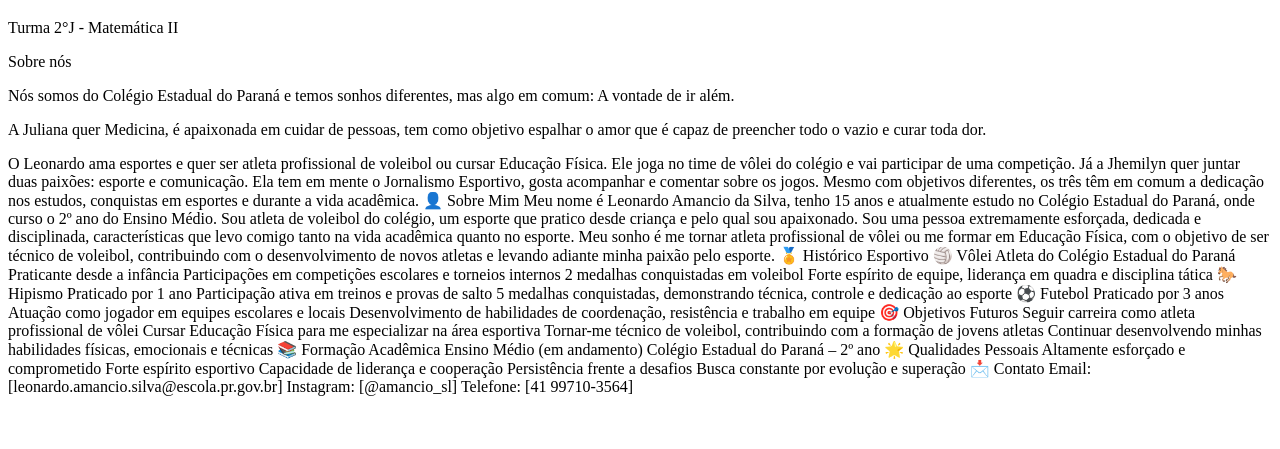
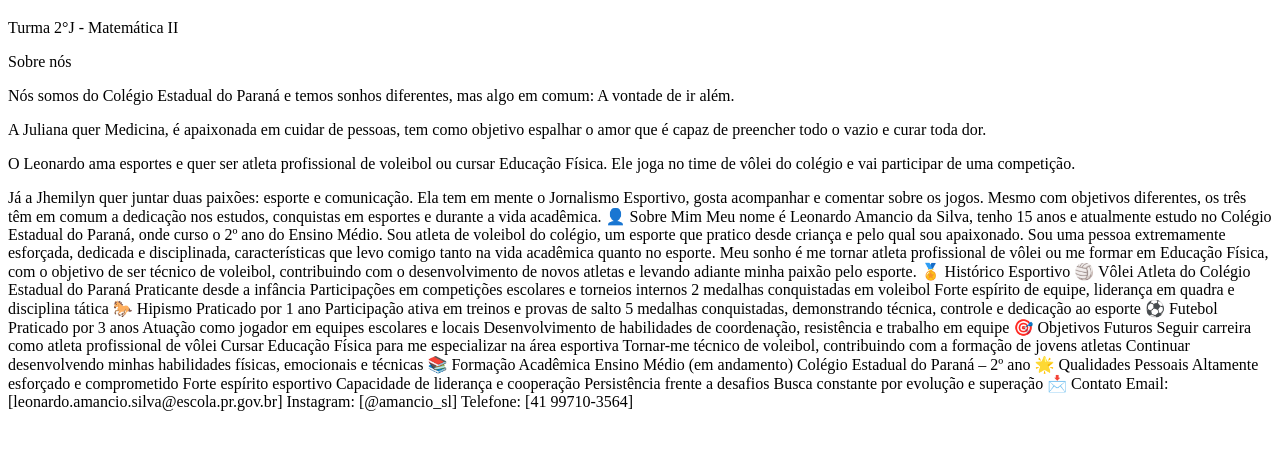
Before and after one commit to amancio2009/portif-lio, a plain HTML site: page index.html in a window 1280 px wide. Shown: the part 61-510 px from the top of the page. Drawn offline with Linux system fonts and the light colour scheme.

Commit message:
portifólio

```diff
--- a/index.html
+++ b/index.html
@@ -14,11 +14,11 @@
 
     <p>Sobre nós</p>
     <p>Nós somos do Colégio Estadual do Paraná e temos sonhos diferentes, mas algo em comum: A vontade de ir além.</p>
-<p>A Juliana quer Medicina, é apaixonada em cuidar de pessoas, tem como objetivo espalhar o amor que é capaz de
+    <p>A Juliana quer Medicina, é apaixonada em cuidar de pessoas, tem como objetivo espalhar o amor que é capaz de
     preencher todo o vazio e curar toda dor.</p>
 
-    O Leonardo ama esportes e quer ser atleta profissional de voleibol ou cursar Educação Física. Ele joga no time de
-    vôlei do colégio e vai participar de uma competição.
+    <p>O Leonardo ama esportes e quer ser atleta profissional de voleibol ou cursar Educação Física. Ele joga no time de
+    vôlei do colégio e vai participar de uma competição.</p>
 
     Já a Jhemilyn quer juntar duas paixões: esporte e comunicação. Ela tem em mente o Jornalismo Esportivo, gosta
     acompanhar e comentar sobre os jogos.
```
